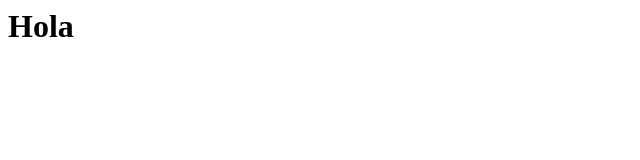
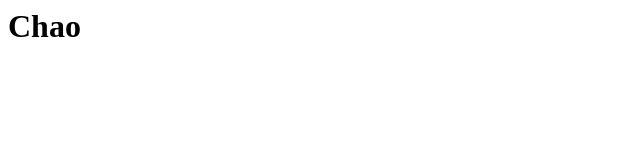
Before and after one commit to divalenciaro/divalenciaro.github.io, a plain HTML site: page index.html in a window 1280 px wide. Shown: the full height of the page, 0-640 px from the left. Drawn offline with Linux system fonts and the light colour scheme.

Commit message:
Update index.html

```diff
--- a/index.html
+++ b/index.html
@@ -1,3 +1,3 @@
 <html>
-  <h1>Hola</h1>
+  <h1>Chao</h1>
 </html>
```
